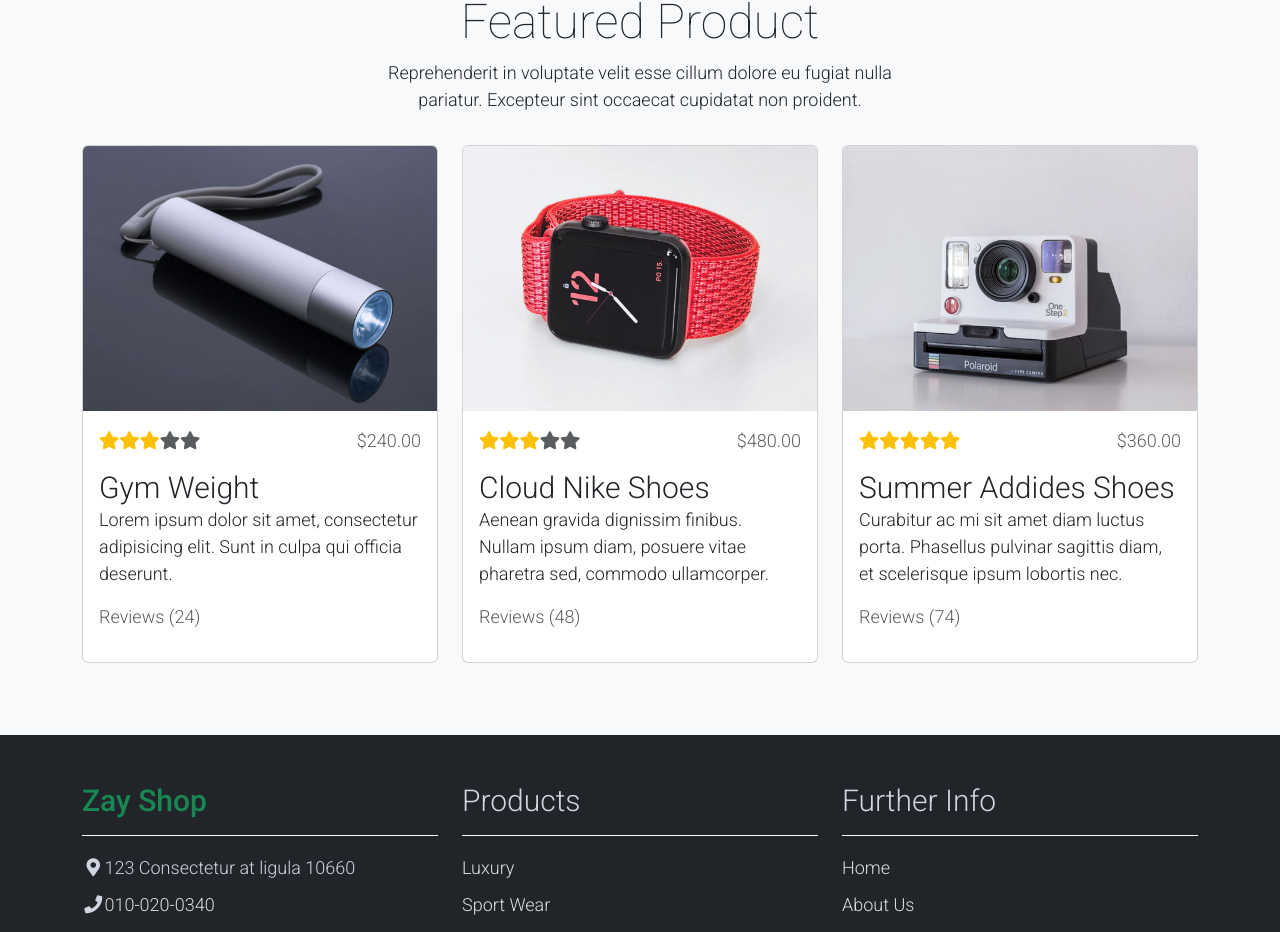
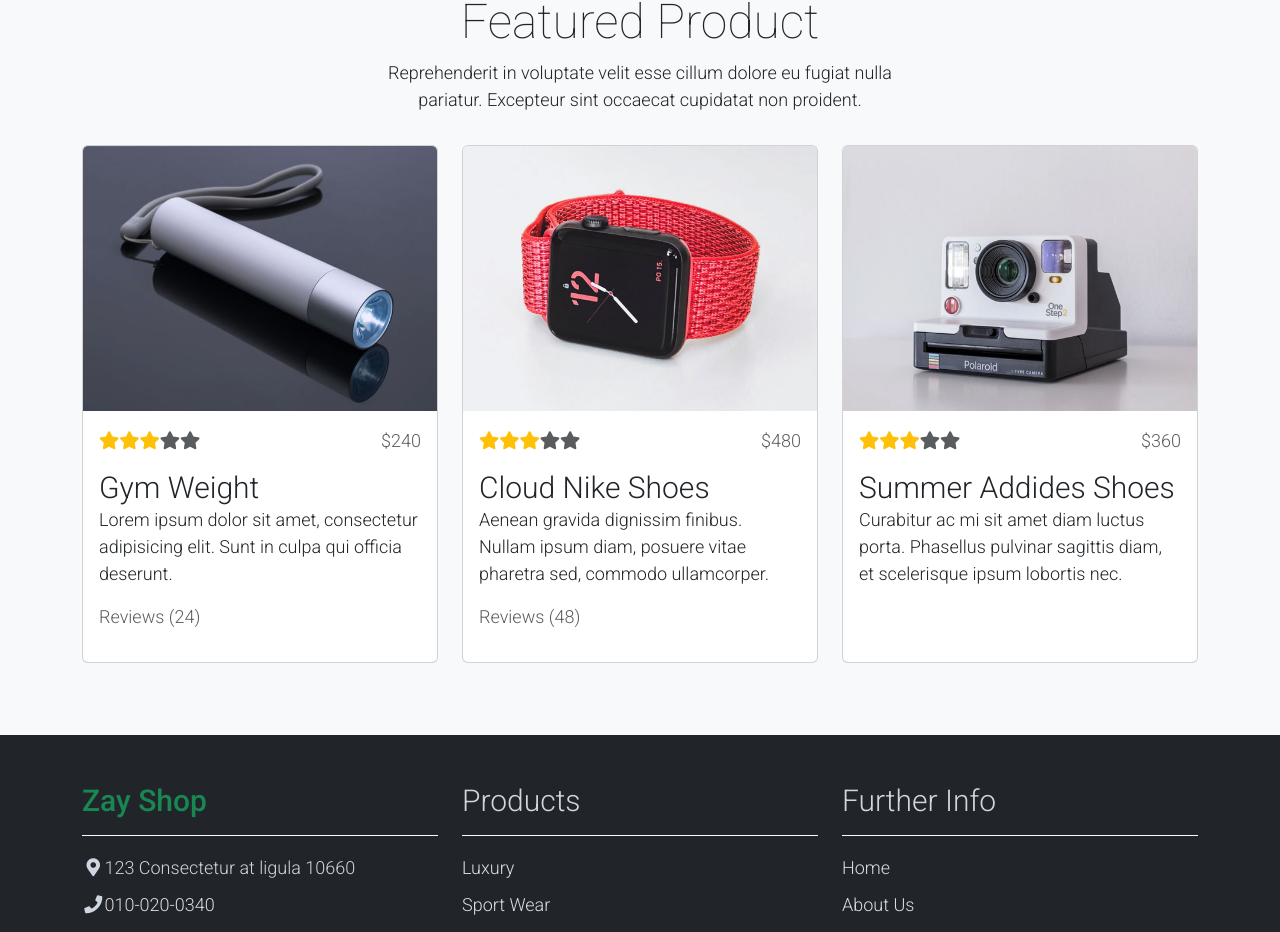
Before and after one commit to Bharat-Negi/React-Js-Application, a React (Create React App) app: page / in a window 1280 px wide. Shown: the part 1550-2482 px from the top of the page. Built offline with nearby package versions, Linux system fonts and the light colour scheme.

Commit message:
json add

```diff
--- /dev/null
+++ b/src/app/component/featured-product.jsx
@@ -0,0 +1,46 @@
+import React from "react";
+import { Link } from 'react-router-dom';
+import FeaturedProData from '../data-files/featured-product-data.json'
+
+function featuredProduct() {
+    return(
+        FeaturedProData && FeaturedProData.map(FeaturedProData => {
+            return (
+                <div className="col-12 col-md-4 mb-4" key={FeaturedProData.id}>
+                    <div className="card h-100">
+                        <Link to="/shop-single">
+                            <img src={FeaturedProData.img} className="card-img-top" alt="..." />
+                        </Link>
+                        <div className="card-body">
+                            <ul className="list-unstyled d-flex justify-content-between">
+                                <li>
+                                    <i className="text-warning fa fa-star"></i>
+                                    <i className="text-warning fa fa-star"></i>
+                                    <i className="text-warning fa fa-star"></i>
+                                    <i className="text-muted fa fa-star"></i>
+                                    <i className="text-muted fa fa-star"></i>
+                                </li>
+                                <li className="text-muted text-right">${FeaturedProData.money}</li>
+                            </ul>
+                            <Link to="/shop-single" className="h2 text-decoration-none text-dark">
+                                {FeaturedProData.title}
+                            </Link>
+                            <p className="card-text">
+                                {FeaturedProData.details}
+                            </p>
+                            {
+                               FeaturedProData.review && FeaturedProData.review.map( data => {
+                                    return(
+                                        <p className="text-muted" key={FeaturedProData.id}>Reviews ({data.point})</p>
+                                    )
+                                })
+                            }
+                        </div>
+                    </div>
+                </div>
+            )
+        })
+    )
+}
+
+export default featuredProduct;
--- /dev/null
+++ b/src/app/data-files/featured-product-data.json
@@ -0,0 +1,33 @@
+[
+    {
+        "id": 1,
+        "img": "images/feature_prod_01.jpg",
+        "title": "Gym Weight",
+        "money": 240.00,
+        "details": "Lorem ipsum dolor sit amet, consectetur adipisicing elit. Sunt in culpa qui officia deserunt.",
+        "review" : [
+            {
+                "point" : 24
+            }
+        ]
+    },
+    {
+        "id": 2,
+        "img": "images/feature_prod_02.jpg",
+        "title": "Cloud Nike Shoes",
+        "money": 480.00,
+        "details": "Aenean gravida dignissim finibus. Nullam ipsum diam, posuere vitae pharetra sed, commodo ullamcorper.",
+        "review" : [
+            {
+                "point" : 48
+            }
+        ]
+    },
+    {
+        "id": 3,
+        "img": "images/feature_prod_03.jpg",
+        "title": "Summer Addides Shoes",
+        "money": 360.00,
+        "details": "Curabitur ac mi sit amet diam luctus porta. Phasellus pulvinar sagittis diam, et scelerisque ipsum lobortis nec."
+    }
+]
--- a/src/app/pages/main-page.jsx
+++ b/src/app/pages/main-page.jsx
@@ -1,5 +1,6 @@
 import React from "react";
 import BannerSection from '../component/banner-section';
+import FeaturedProduct from '../component/featured-product'
 
 function MainSection() {
     return (
@@ -49,78 +50,7 @@
                         </div>
                     </div>
                     <div className="row">
-                        <div className="col-12 col-md-4 mb-4">
-                            <div className="card h-100">
-                                <a href="shop-single.html">
-                                    <img src='images/feature_prod_01.jpg' className="card-img-top" alt="..." />
-                                </a>
-                                <div className="card-body">
-                                    <ul className="list-unstyled d-flex justify-content-between">
-                                        <li>
-                                            <i className="text-warning fa fa-star"></i>
-                                            <i className="text-warning fa fa-star"></i>
-                                            <i className="text-warning fa fa-star"></i>
-                                            <i className="text-muted fa fa-star"></i>
-                                            <i className="text-muted fa fa-star"></i>
-                                        </li>
-                                        <li className="text-muted text-right">$240.00</li>
-                                    </ul>
-                                    <a href="shop-single.html" className="h2 text-decoration-none text-dark">Gym Weight</a>
-                                    <p className="card-text">
-                                        Lorem ipsum dolor sit amet, consectetur adipisicing elit. Sunt in culpa qui officia deserunt.
-                                    </p>
-                                    <p className="text-muted">Reviews (24)</p>
-                                </div>
-                            </div>
-                        </div>
-                        <div className="col-12 col-md-4 mb-4">
-                            <div className="card h-100">
-                                <a href="shop-single.html">
-                                    <img src='images/feature_prod_02.jpg' className="card-img-top" alt="..." />
-                                </a>
-                                <div className="card-body">
-                                    <ul className="list-unstyled d-flex justify-content-between">
-                                        <li>
-                                            <i className="text-warning fa fa-star"></i>
-                                            <i className="text-warning fa fa-star"></i>
-                                            <i className="text-warning fa fa-star"></i>
-                                            <i className="text-muted fa fa-star"></i>
-                                            <i className="text-muted fa fa-star"></i>
-                                        </li>
-                                        <li className="text-muted text-right">$480.00</li>
-                                    </ul>
-                                    <a href="shop-single.html" className="h2 text-decoration-none text-dark">Cloud Nike Shoes</a>
-                                    <p className="card-text">
-                                        Aenean gravida dignissim finibus. Nullam ipsum diam, posuere vitae pharetra sed, commodo ullamcorper.
-                                    </p>
-                                    <p className="text-muted">Reviews (48)</p>
-                                </div>
-                            </div>
-                        </div>
-                        <div className="col-12 col-md-4 mb-4">
-                            <div className="card h-100">
-                                <a href="shop-single.html">
-                                    <img src='images/feature_prod_03.jpg' className="card-img-top" alt="..." />
-                                </a>
-                                <div className="card-body">
-                                    <ul className="list-unstyled d-flex justify-content-between">
-                                        <li>
-                                            <i className="text-warning fa fa-star"></i>
-                                            <i className="text-warning fa fa-star"></i>
-                                            <i className="text-warning fa fa-star"></i>
-                                            <i className="text-warning fa fa-star"></i>
-                                            <i className="text-warning fa fa-star"></i>
-                                        </li>
-                                        <li className="text-muted text-right">$360.00</li>
-                                    </ul>
-                                    <a href="shop-single.html" className="h2 text-decoration-none text-dark">Summer Addides Shoes</a>
-                                    <p className="card-text">
-                                        Curabitur ac mi sit amet diam luctus porta. Phasellus pulvinar sagittis diam, et scelerisque ipsum lobortis nec.
-                                    </p>
-                                    <p className="text-muted">Reviews (74)</p>
-                                </div>
-                            </div>
-                        </div>
+                        <FeaturedProduct />
                     </div>
                 </div>
             </section>
```
